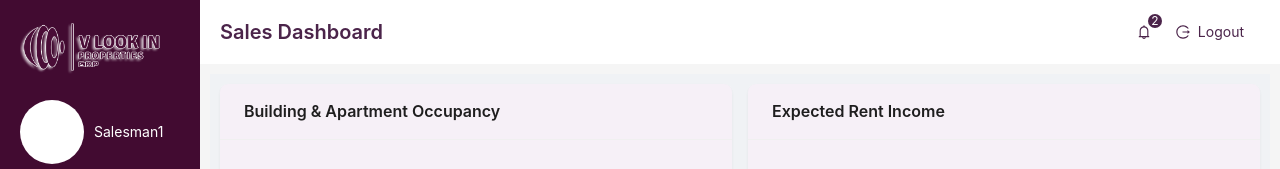
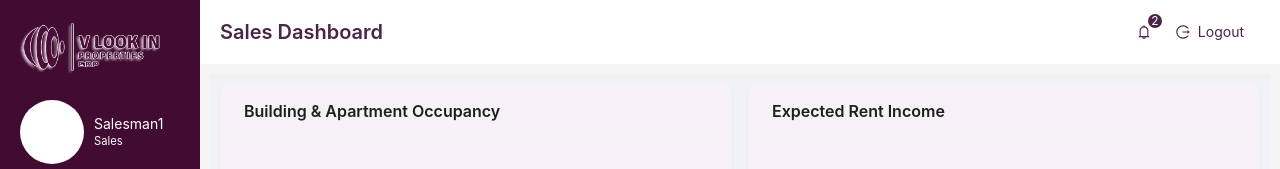
Before and after one commit to danish-abdullah/crems, a React (Create React App) app: page /#/sales-dashboard in a window 1280 px wide. Shown: the top 169 px of the page. Built offline with nearby package versions, Linux system fonts and the light colour scheme.

Commit message:
fixed issues

```diff
--- a/src/components/MaintenanceSidebar.js
+++ b/src/components/MaintenanceSidebar.js
@@ -16,7 +16,7 @@ import { useNavigate } from "react-router-dom"; // Import useNavigate
 const { Sider } = Layout;
 const { SubMenu } = Menu;
 
-const Sidebar = ({ username, role }) => {
+const Sidebar = ({ username }) => {
     const navigate = useNavigate(); // Initialize navigate
 
     const handleMenuClick = ({ key }) => {
@@ -64,7 +64,7 @@ const Sidebar = ({ username, role }) => {
         <div style={{ color: "white", margin: "10px" }}>
           <span>{username}</span>
           <br />
-          <small>{role}</small>
+          <small>Maintenance</small>
         </div>
       </div>
       <div className="menu-container">
@@ -117,7 +117,6 @@ const Sidebar = ({ username, role }) => {
 
 Sidebar.propTypes = {
   username: PropTypes.string.isRequired,
-  role: PropTypes.string.isRequired,
 };
 
 export default Sidebar;
--- a/src/components/SalesSidebar.js
+++ b/src/components/SalesSidebar.js
@@ -16,7 +16,7 @@ import { useNavigate } from "react-router-dom"; // Import useNavigate
 const { Sider } = Layout;
 const { SubMenu } = Menu;
 
-const Sidebar = ({ username, role }) => {
+const Sidebar = ({ username }) => {
     const navigate = useNavigate(); // Initialize navigate
 
     const handleMenuClick = ({ key }) => {
@@ -64,7 +64,7 @@ const Sidebar = ({ username, role }) => {
         <div style={{ color: "white", margin: "10px" }}>
           <span>{username}</span>
           <br />
-          <small>{role}</small>
+          <small>Sales</small>
         </div>
       </div>
       <div className="menu-container">
@@ -117,7 +117,6 @@ const Sidebar = ({ username, role }) => {
 
 Sidebar.propTypes = {
   username: PropTypes.string.isRequired,
-  role: PropTypes.string.isRequired,
 };
 
 export default Sidebar;
--- a/src/components/TenantSidebar.js
+++ b/src/components/TenantSidebar.js
@@ -16,7 +16,7 @@ import { useNavigate } from "react-router-dom"; // Import useNavigate
 const { Sider } = Layout;
 const { SubMenu } = Menu;
 
-const Sidebar = ({ username, role }) => {
+const Sidebar = ({ username }) => {
     const navigate = useNavigate(); // Initialize navigate
 
     const handleMenuClick = ({ key }) => {
@@ -64,7 +64,7 @@ const Sidebar = ({ username, role }) => {
         <div style={{ color: "white", margin: "10px" }}>
           <span>{username}</span>
           <br />
-          <small>{role}</small>
+          <small>Tenant</small>
         </div>
       </div>
       <div className="menu-container">
@@ -117,7 +117,6 @@ const Sidebar = ({ username, role }) => {
 
 Sidebar.propTypes = {
   username: PropTypes.string.isRequired,
-  role: PropTypes.string.isRequired,
 };
 
 export default Sidebar;
```
